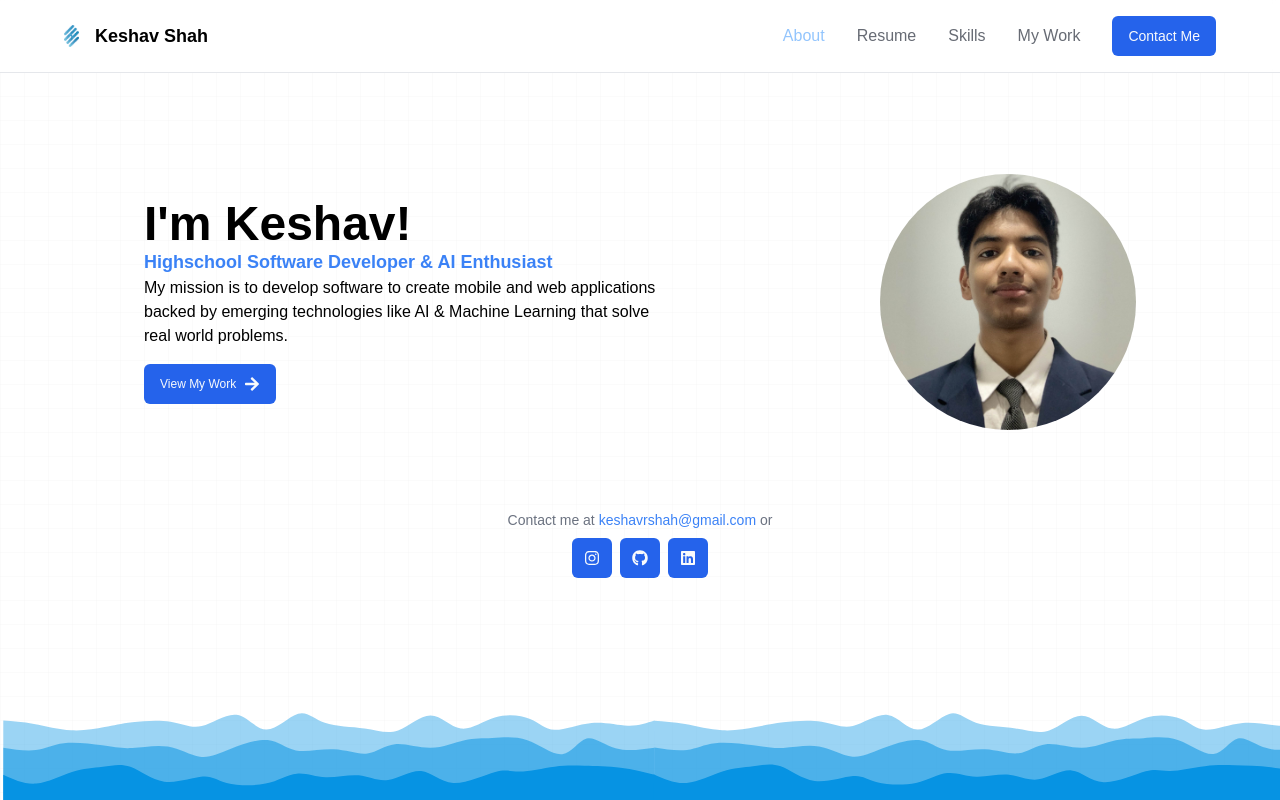
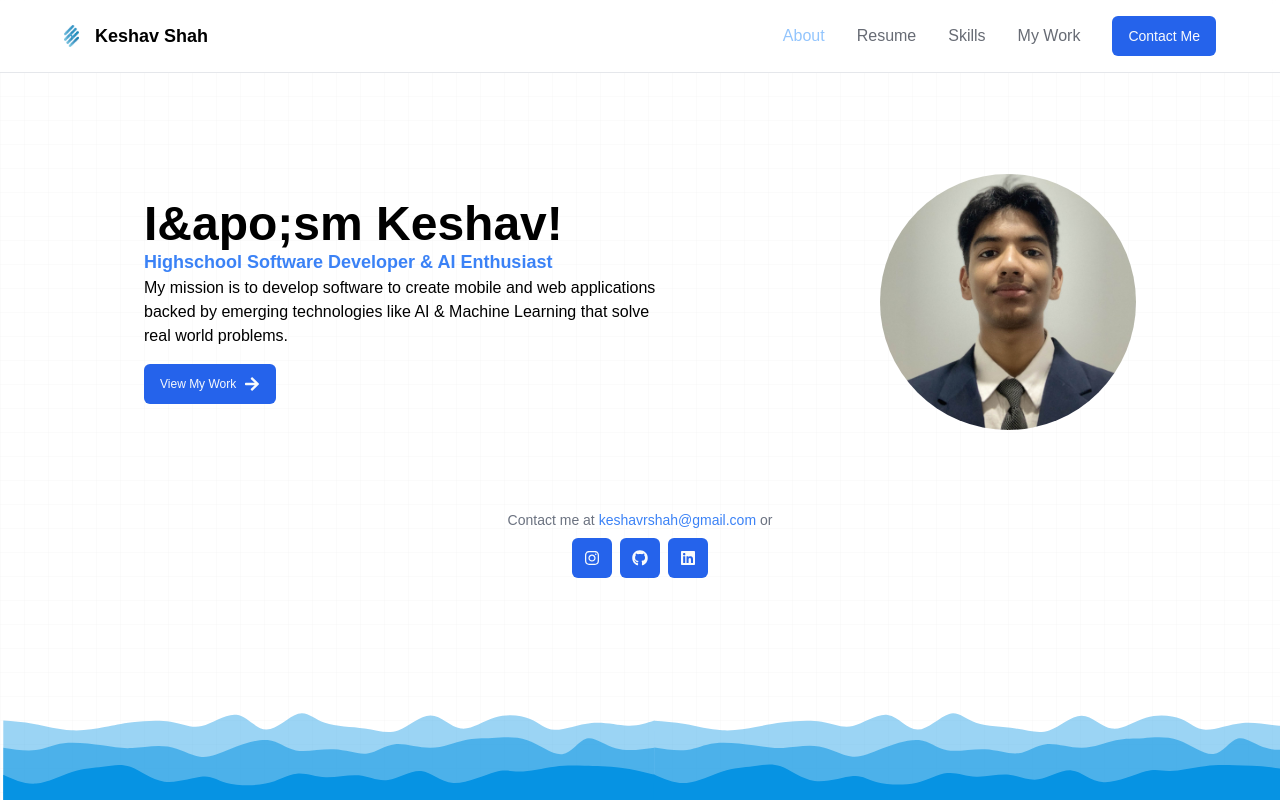
Before and after one commit to KeshavCode6/Portfolio, a Next.js app: page / in a window 1280 px wide. Built offline with nearby package versions, Linux system fonts and the light colour scheme.

Commit message:
fixes for build

```diff
--- a/src/app/contact/page.tsx
+++ b/src/app/contact/page.tsx
@@ -1,10 +1,6 @@
-import { Button } from '@/components/ui/button';
-import { Card } from '@/components/ui/card';
 import Navbar from '@/components/ui/navbar';
 import React from 'react';
-import { FaExternalLinkAlt, FaGithub } from 'react-icons/fa';
-import Image from 'next/image';
-import waves from "@/public/waves.svg"
+
 
 function Work() {
     return (
--- a/src/app/page.tsx
+++ b/src/app/page.tsx
@@ -2,7 +2,6 @@ import { Button } from "@/components/ui/button";
 import Navbar from "@/components/ui/navbar";
 import {
   FaArrowRight,
-  FaDiscord,
   FaGithub,
   FaInstagram,
   FaLinkedin,
@@ -19,7 +18,7 @@ export default function HeroSection() {
         <div className="flex flex-col lg:flex-row items-center justify-center lg:gap-32 z-50 p-8 pb-0 sm:pb-8 rounded-lg w-full max-w-screen-xl">
           <div className="lg:w-1/2 mb-10 lg:mb-0 px-8 text-center md:px-0 md:text-left">
             <span className="flex text-3xl md:text-5xl gap-3 items-center justify-center md:justify-normal font-bold leading">
-              I'm Keshav!
+              I&apo;sm Keshav!
             </span>
             <p className="text-sm md:text-lg font-semibold text-blue-500">
               Highschool Software Developer & AI Enthusiast
--- a/src/app/resume/page.tsx
+++ b/src/app/resume/page.tsx
@@ -17,7 +17,7 @@ export default function Resume() {
             <div className='flex flex-col 2xl:flex-row w-full items-center justify-center 2xl:h-full px-4 md:px-0 py-8 gap-16'>
                 <div className='max-w-lg mt-8'>
                     <h2 className="text-2xl font-bold mb-2 text-center">Overview</h2>
-                    The Following is an E-Resume and Cover letter that has sensitive details omitted. Please contact me above
+                    The following is an E-Resume and Cover letter that has sensitive details omitted. Please contact me above
                     to get the full resume! The following are parts of my resume I would like to highlight or add onto!
 
                     <h2 className="text-xl font-medium  mt-4 text-left">Professional Development</h2>
@@ -43,11 +43,10 @@ export default function Resume() {
                         <div className='flex-1'>
                             <Image src={Cyber} alt="Cyber award" className='w-full' />
                             <p className='text-xs text-center mt-2'>Me at the Cyberstart Leapfrog Scholars lunch, May 2024</p>
-
                         </div>
                     </div>
                 </div>
-                <div className="flex-1 md:mx-32 2xl:mx-0 2xl:max-w-[35vw]"> {/* Main Tabs Section */}
+                <div className="flex-1 md:mx-32 2xl:mx-0 2xl:max-w-[35vw]">
                     <Tabs defaultValue="resume" className="w-full">
                         <TabsList className="grid w-full grid-cols-2">
                             <TabsTrigger value="resume">E-Resume</TabsTrigger>
--- a/src/app/work/page.tsx
+++ b/src/app/work/page.tsx
@@ -3,8 +3,6 @@ import { Card } from '@/components/ui/card';
 import Navbar from '@/components/ui/navbar';
 import React from 'react';
 import { FaExternalLinkAlt, FaGithub } from 'react-icons/fa';
-import Image from 'next/image';
-import waves from "@/public/waves.svg"
 
 function Work() {
     return (
--- a/src/components/resume-content.tsx
+++ b/src/components/resume-content.tsx
@@ -44,7 +44,7 @@ function ResumeContent() {
         <section className="mt-8">
             <h2 className="text-2xl font-semibold">Awards</h2>
             <ul className="list-disc list-inside mt-2">
-                <li>Hack Gwinnett's Best Humanitarian, 2023</li>
+                <li>Hack Gwinnett&apos; Best Humanitarian, 2023</li>
                 <li>1st Place in Lanier Tech Fair Internet Applications, 2024</li>
                 <li>3rd Place in Georgia Student Technology Association Internet Applications, 2024</li>
                 <li>3rd Place in Georgia Student Technology Association Programming Challenge, 2024</li>
```
